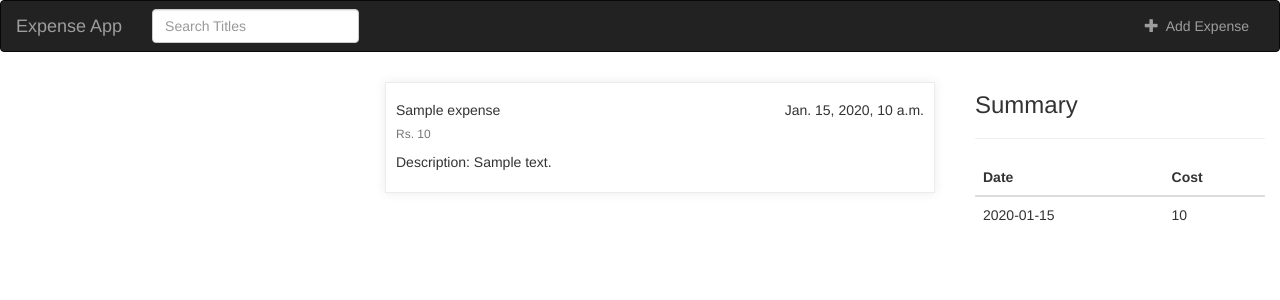
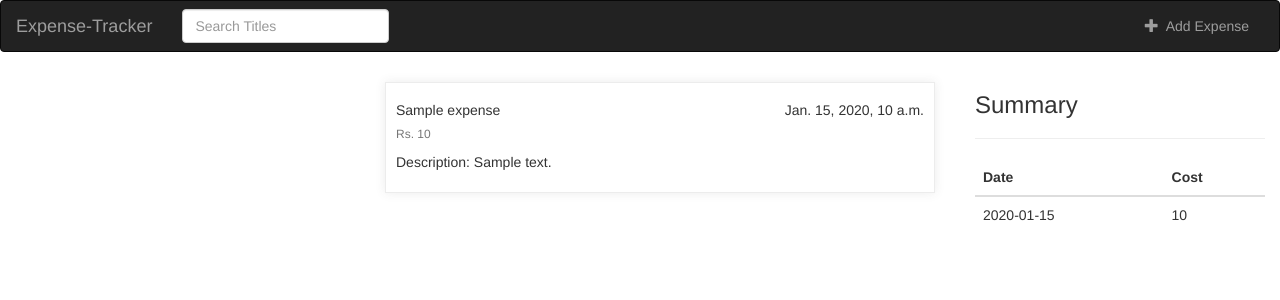
Before and after one commit to PratitiJain/expense-tracker, a Django app: page / in a window 1280 px wide. Shown: the top 300 px of the page. Run offline with Django 3.2, Linux system fonts and the light colour scheme; tables that the repository leaves empty hold one stand-in row (values such as "Sample post"); some libraries are stand-ins or nearby versions.

Commit message:
updated HTML
Signed-off-by: Chetanya <chetanyashrimalie5@gmail.com>

```diff
--- a/templates/base.html
+++ b/templates/base.html
@@ -29,7 +29,7 @@
                 <span class="icon-bar"></span>
                 <span class="icon-bar"></span>
             </button>
-            <a class="navbar-brand" href="{% url 'expense_app:home' %}">Expense App</a>
+            <a class="navbar-brand" href="{% url 'expense_app:home' %}">Expense-Tracker</a>
         </div>
 
         <!-- Items -->
```
